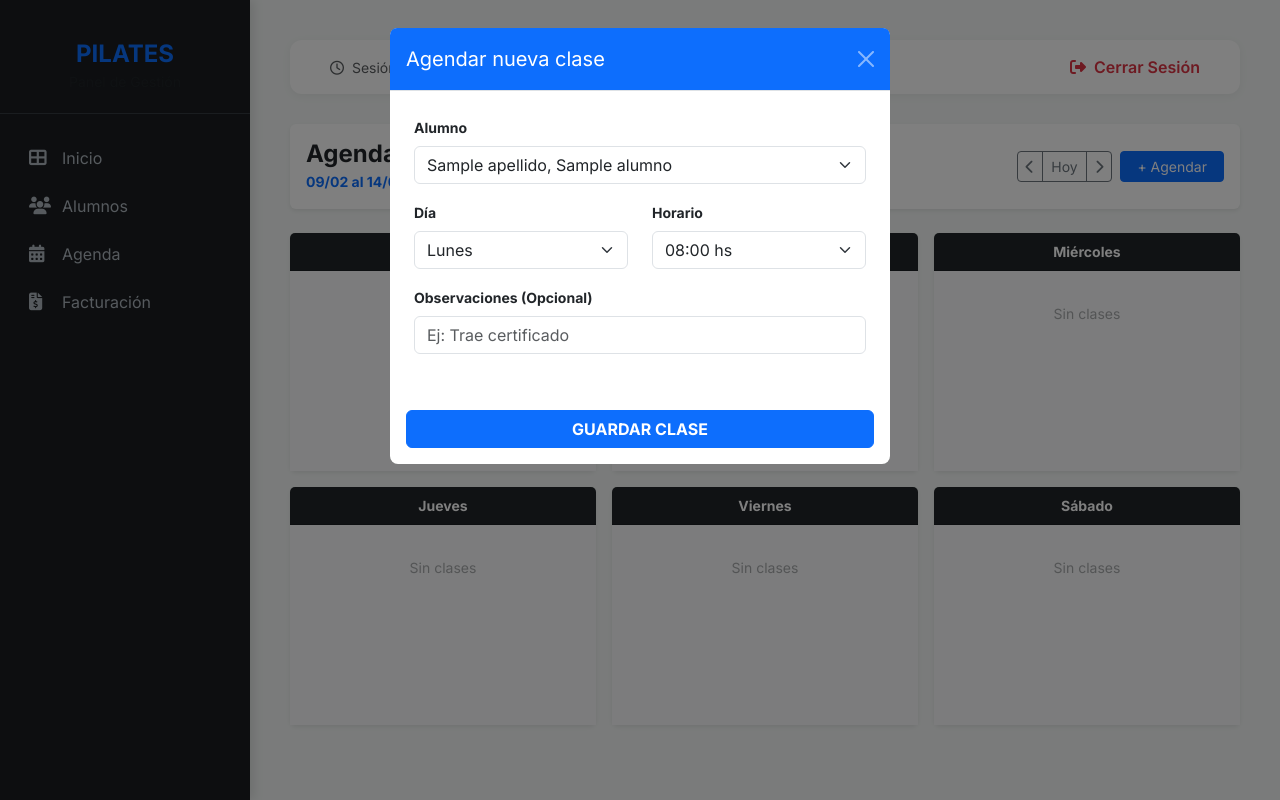
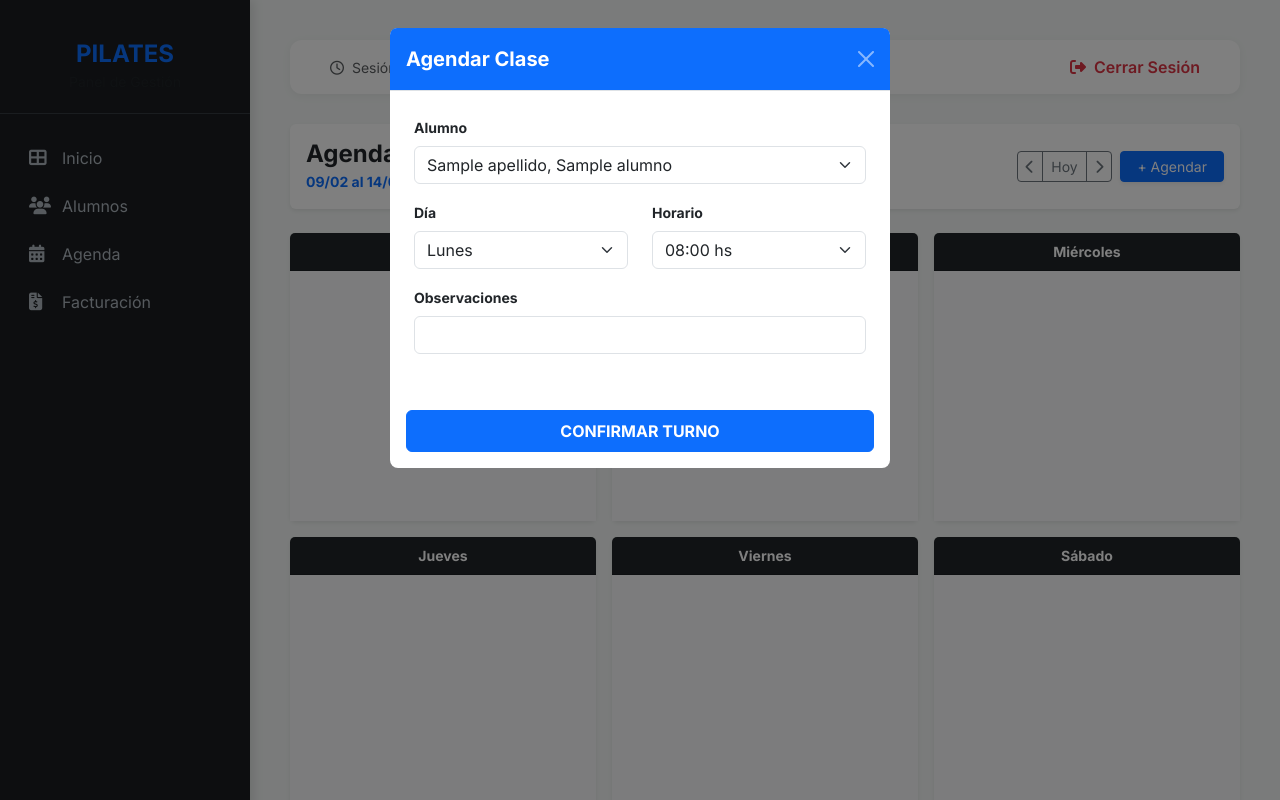
Before and after one commit to Pastormerlo/pilates-sistema, a Flask app: page /agenda in a window 1280 px wide, after a click on "+ Agendar". Run offline with Flask 3, Linux system fonts and the light colour scheme; the visitor is signed in with stand-in values (Sample User, id 1); a database or web service that is not in the repository returns one stand-in record (values such as "Sample title"); some libraries are stand-ins or nearby versions.

Commit message:
Add files via upload

```diff
--- a/templates/agenda.html
+++ b/templates/agenda.html
@@ -2,7 +2,7 @@
 {% block content %}
 <div class="d-flex justify-content-between align-items-center mb-4 p-3 bg-white rounded shadow-sm">
     <div>
-        <h4 class="fw-bold mb-0 text-dark">Agenda de Clases</h4>
+        <h4 class="fw-bold mb-0 text-dark">Agenda</h4>
         <small class="text-primary fw-bold">{{ inicio.strftime('%d/%m') }} al {{ fin.strftime('%d/%m') }}</small>
     </div>
     <div class="d-flex gap-2">
@@ -11,7 +11,7 @@
             <a href="/agenda" class="btn btn-sm btn-outline-secondary">Hoy</a>
             <a href="/agenda?fecha={{ (inicio + timedelta(days=7)).strftime('%Y-%m-%d') }}" class="btn btn-sm btn-outline-secondary"><i class="fas fa-chevron-right"></i></a>
         </div>
-        <button class="btn btn-primary btn-sm px-3" data-bs-toggle="modal" data-bs-target="#modalTurno">+ Agendar</button>
+        <button class="btn btn-primary btn-sm px-3 shadow-sm" data-bs-toggle="modal" data-bs-target="#modalTurno">+ Agendar</button>
     </div>
 </div>
 
@@ -19,19 +19,21 @@
     {% set dias_nombres = ['Lunes', 'Martes', 'Miércoles', 'Jueves', 'Viernes', 'Sábado'] %}
     {% for dia in dias_nombres %}
     <div class="col">
-        <div class="card border-0 shadow-sm">
+        <div class="card border-0 shadow-sm h-100">
             <div class="card-header bg-dark text-white py-2 text-center small fw-bold">{{ dia }}</div>
-            <div class="card-body p-2 bg-light" style="min-height: 200px;">
+            <div class="card-body p-2 bg-light drop-zone" style="min-height: 250px;" data-dia="{{ dia }}">
                 {% set turnos_dia = turnos | selectattr('dia_semana', 'equalto', dia) | list %}
                 {% if turnos_dia %}
                     {% for t in turnos_dia %}
-                    <div class="bg-white border-bottom p-2 mb-1 rounded shadow-sm d-flex justify-content-between align-items-center">
-                        <span class="small"><strong>{{ t.nombre }} {{ t.apellido }}</strong></span>
-                        <span class="text-primary fw-bold small">{{ t.hora.strftime('%H:%M') }}</span>
+                    <div class="bg-white border-bottom p-2 mb-2 rounded shadow-sm d-flex justify-content-between align-items-center draggable"
+                         draggable="true" data-id="{{ t.id }}" style="cursor: grab;">
+                        <span class="small"><strong>{{ t.nombre }} {{ t.apellido }}</strong> - {{ t.hora.strftime('%H:%M') }}</span>
+                        <a href="{{ url_for('eliminar_turno', id=t.id, fecha_ref=inicio.strftime('%Y-%m-%d')) }}"
+                           class="text-danger ms-2" onclick="return confirm('¿Quitar de la agenda?')">
+                            <i class="fas fa-times-circle"></i>
+                        </a>
                     </div>
                     {% endfor %}
-                {% else %}
-                    <div class="text-center py-4 text-muted small opacity-50">Sin clases</div>
                 {% endif %}
             </div>
         </div>
@@ -39,13 +41,48 @@
     {% endfor %}
 </div>
 
+<script>
+    const draggables = document.querySelectorAll('.draggable');
+    const containers = document.querySelectorAll('.drop-zone');
+
+    draggables.forEach(draggable => {
+        draggable.addEventListener('dragstart', () => draggable.classList.add('dragging'));
+        draggable.addEventListener('dragend', () => draggable.classList.remove('dragging'));
+    });
+
+    containers.forEach(container => {
+        container.addEventListener('dragover', e => e.preventDefault());
+        container.addEventListener('drop', e => {
+            e.preventDefault();
+            const draggable = document.querySelector('.dragging');
+            const turnoId = draggable.getAttribute('data-id');
+            const nuevoDia = container.getAttribute('data-dia');
+
+            fetch('/mover_turno', {
+                method: 'POST',
+                headers: {'Content-Type': 'application/json'},
+                body: JSON.stringify({
+                    id: turnoId,
+                    dia_semana: nuevoDia,
+                    fecha_inicio: "{{ inicio.strftime('%Y-%m-%d') }}"
+                })
+            }).then(() => location.reload());
+        });
+    });
+</script>
+
+<style>
+    .dragging { opacity: 0.5; cursor: grabbing !important; }
+    .drop-zone:hover { background-color: #e9ecef !important; border: 2px dashed #0d6efd; }
+</style>
+
 <div class="modal fade" id="modalTurno" tabindex="-1">
     <div class="modal-dialog">
         <div class="modal-content border-0">
             <form action="/agregar_turno" method="POST">
                 <input type="hidden" name="fecha_inicio" value="{{ inicio.strftime('%Y-%m-%d') }}">
                 <div class="modal-header bg-primary text-white">
-                    <h5 class="modal-title">Agendar nueva clase</h5>
+                    <h5 class="modal-title fw-bold">Agendar Clase</h5>
                     <button type="button" class="btn-close btn-close-white" data-bs-dismiss="modal"></button>
                 </div>
                 <div class="modal-body p-4">
@@ -70,12 +107,12 @@
                         </div>
                     </div>
                     <div class="mb-3">
-                        <label class="form-label small fw-bold">Observaciones (Opcional)</label>
-                        <input type="text" name="observaciones" class="form-control" placeholder="Ej: Trae certificado">
+                        <label class="form-label small fw-bold">Observaciones</label>
+                        <input type="text" name="observaciones" class="form-control">
                     </div>
                 </div>
                 <div class="modal-footer border-0">
-                    <button type="submit" class="btn btn-primary w-100 fw-bold">GUARDAR CLASE</button>
+                    <button type="submit" class="btn btn-primary w-100 fw-bold py-2">CONFIRMAR TURNO</button>
                 </div>
             </form>
         </div>
```
